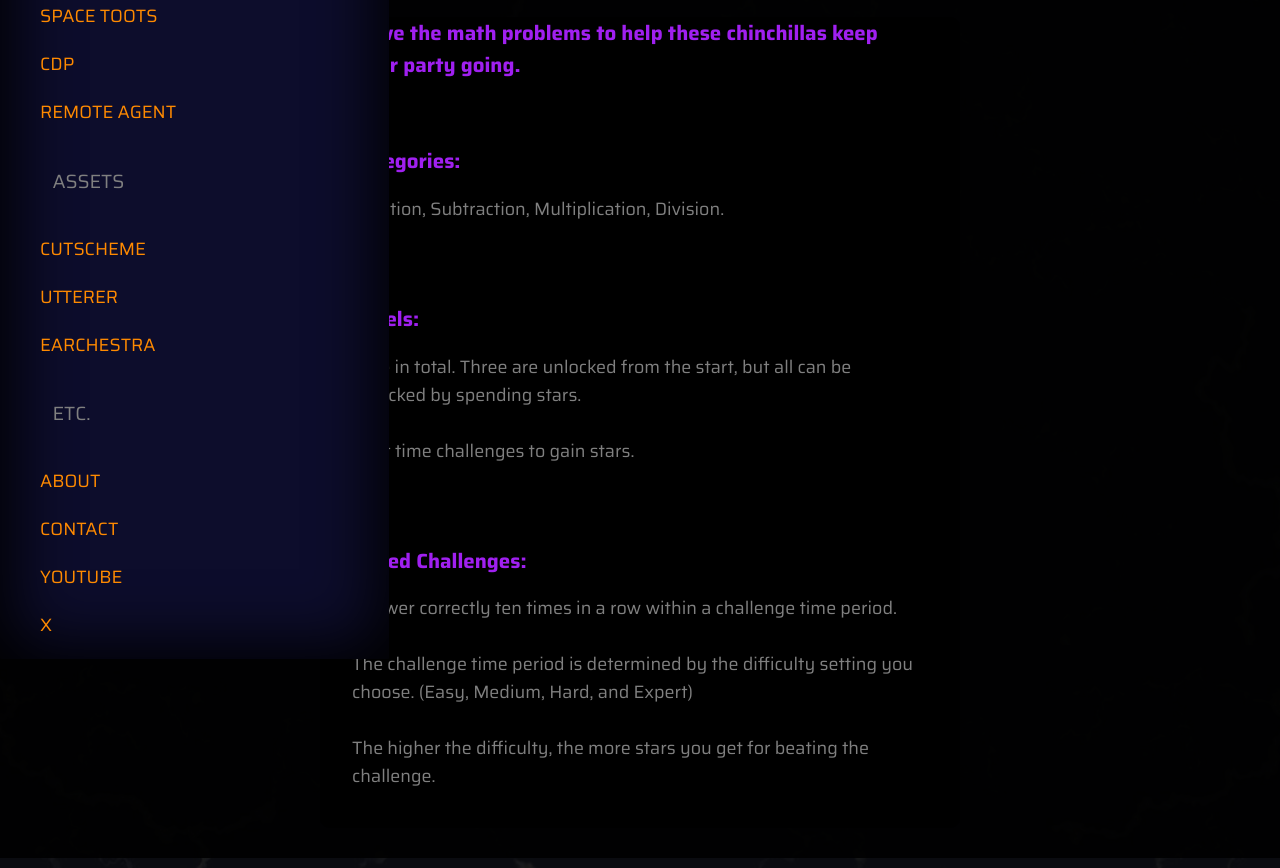
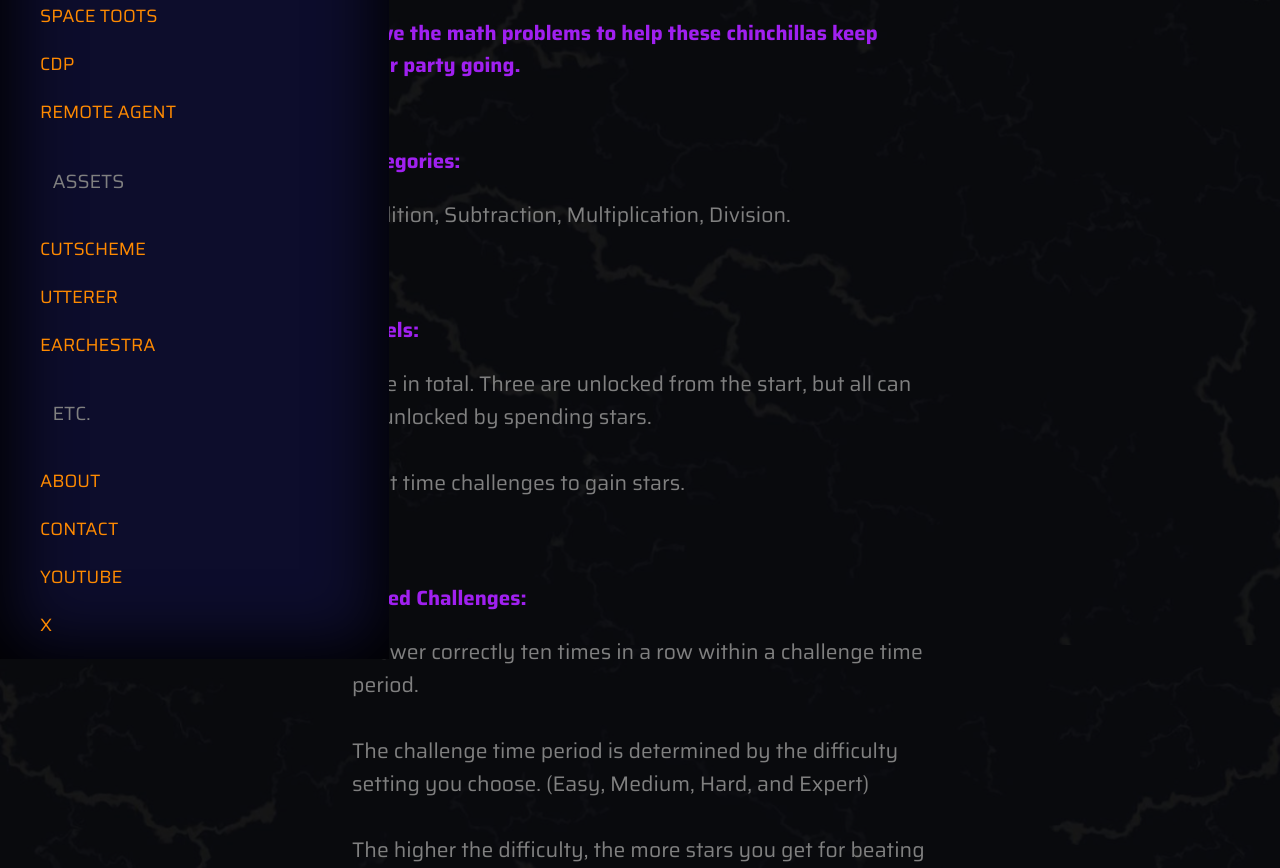
Before and after one commit to Madsir/madsirstudio.github.io, a Jekyll site: the page built from chinchillin/index.html, in a window 1280 px wide and 1400 px high. Shown: the part 255-1123 px from the top of the window. Built offline with Jekyll 4.4.1, drawn with Linux system fonts in a browser that asks for light colours; grey boxes are pictures that could not be loaded.

Commit message:
Update index.html

```diff
--- a/chinchillin/index.html
+++ b/chinchillin/index.html
@@ -12,12 +12,12 @@ description: "Solve the math problems to keep the party going!"
   margin-left: 0;
   margin-right: 0%;
   height: 100%;
-	background-color: rgba(0,0,0,0.7);
+	background-color: rgba(0,0,0,0.75);
 }
 .centerdiv {
   margin-left: 0;
   margin-right: 0;
-  background-color: rgba(0,0,0,0.9);
+
 }
 h2 {
   margin-left: 5%;
@@ -29,7 +29,7 @@ h1 {
   color: #324ab2;
 }
 p {
-  font-size: 1.4em;
+  font-size: 1.65em;
   margin-left: 5%;
   margin-right: 5%;
 }
@@ -38,7 +38,6 @@ p {
   border-radius: 10px;
   margin-left: 25%;
   margin-right: 25%;
-  background-color: black;
   padding-bottom: 20px;
 }
 		.caround {
```
